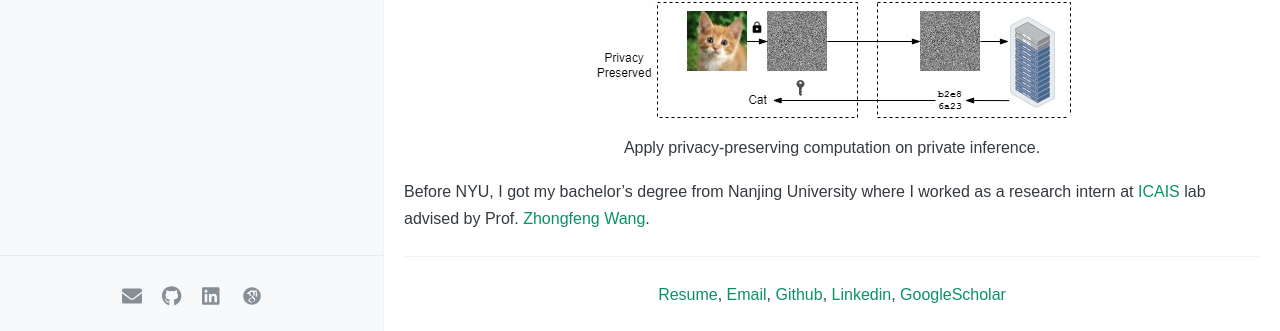
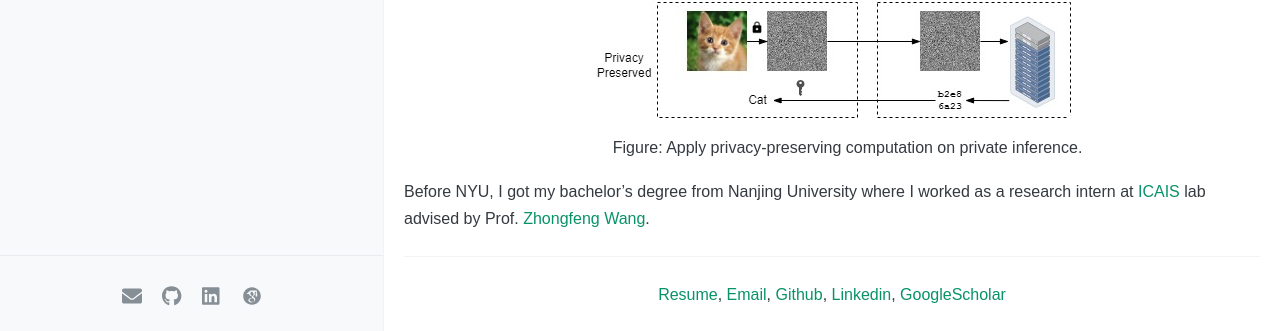
Before and after one commit to jianqiaomo/mywebpage, a Jekyll site: the page built from _posts/2020-08-09-about.md, in a window 1280 px wide. Shown: the part 505-836 px from the top of the page. Built offline with Jekyll 4.4.1, drawn with Linux system fonts in a browser that asks for light colours; comment, search, counter and statistics services are not loaded.

Commit message:
about me

```diff
--- a/_posts/2020-08-09-about.md
+++ b/_posts/2020-08-09-about.md
@@ -24,7 +24,7 @@ the [Garbled Circuits (GC)](https://en.wikipedia.org/wiki/Garbled_circuit).
 <center>
 <figure>
   <img src="https://raw.githubusercontent.com/jianqiaomo/mywebpage/master/images/ComputingFrontiersPPC-system_backup.jpg" alt="PPCsystem"/>
-  <figcaption>Apply privacy-preserving computation on private inference.</figcaption>
+  <figcaption> &nbsp;&nbsp;&nbsp;&nbsp;&nbsp;&nbsp; Figure: Apply privacy-preserving computation on private inference. </figcaption>
 </figure>
 </center>
 
--- a/_sass/_variables.scss
+++ b/_sass/_variables.scss
@@ -26,7 +26,7 @@ $georgia: Georgia, serif;
 
 // Fonts
 //$base-font: "Noto Serif","PT Serif",source-han-serif-sc, "Source Han Serif SC", "Source Han Serif CN", "Source Han Serif TC", "Source Han Serif TW", "Source Han Serif","Songti SC", SimSon, serif;
-$base-font: sans-serif;
+$base-font: Arial, sans-serif;
 $code-font: 'Menlo', 'Courier New', 'Monaco', 'Spoqa Han Sans', monospace;
 
 // Font sizes
```
